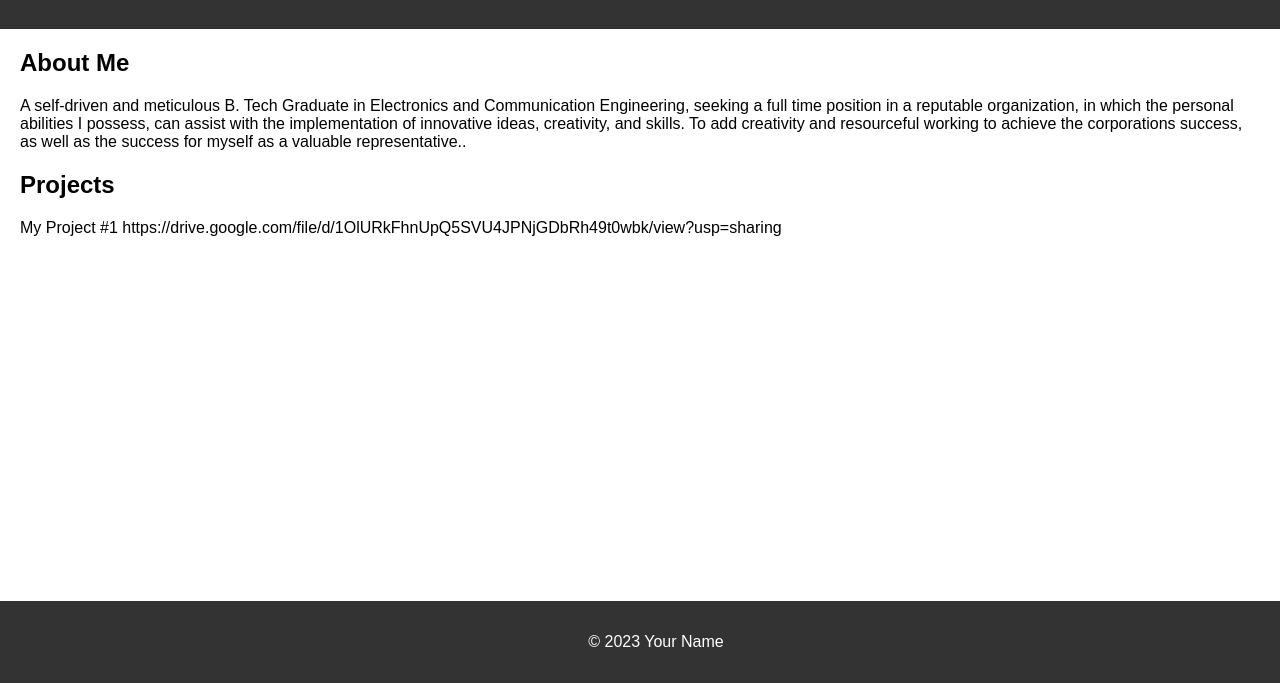
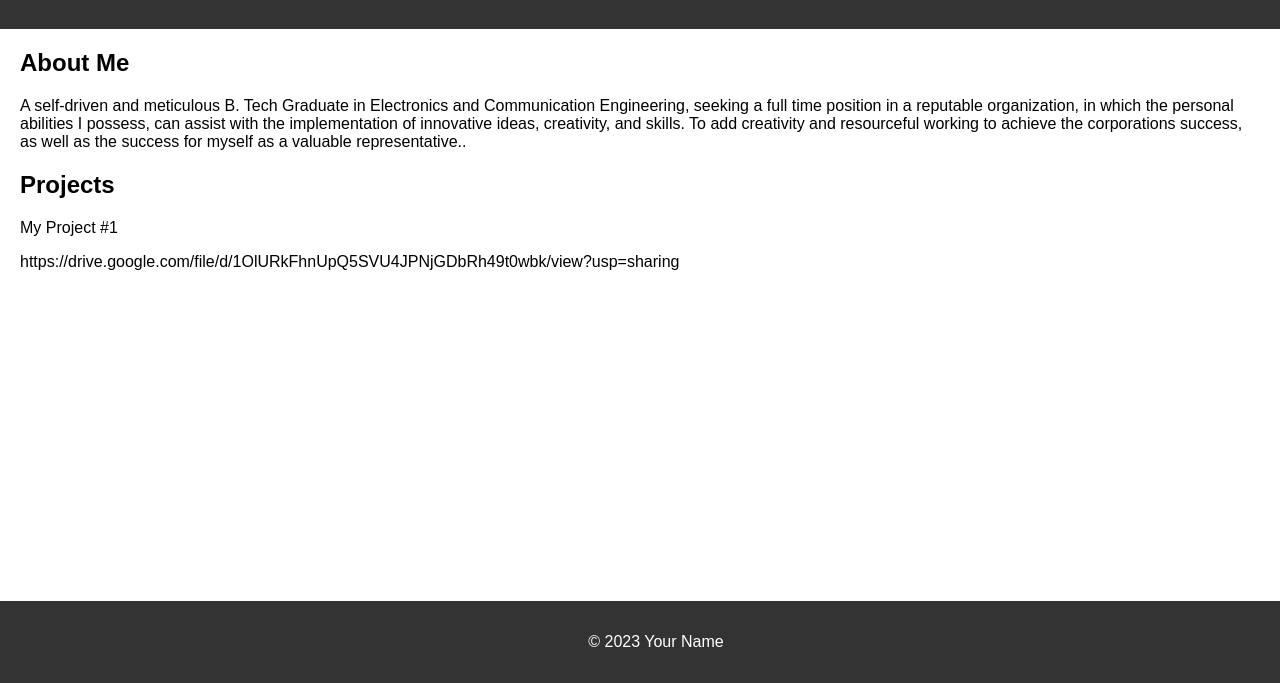
Before and after one commit to Manjuljoshi/Manjuljoshi.github.io, a plain HTML site: page index.html in a window 1280 px wide. Shown: the part 117-800 px from the top of the page. Drawn offline with Linux system fonts and the light colour scheme.

Commit message:
Update index.html

```diff
--- a/index.html
+++ b/index.html
@@ -20,8 +20,8 @@ and resourceful working to achieve the corporations success, as well as the succ
 
     <section id="projects">
         <h2>Projects</h2>
-        <p>My Project #1
-        https://drive.google.com/file/d/1OlURkFhnUpQ5SVU4JPNjGDbRh49t0wbk/view?usp=sharing</p>
+        <p>My Project #1 </p>
+            <p></p>https://drive.google.com/file/d/1OlURkFhnUpQ5SVU4JPNjGDbRh49t0wbk/view?usp=sharing</p>
     </section>
 
     <footer>
```
